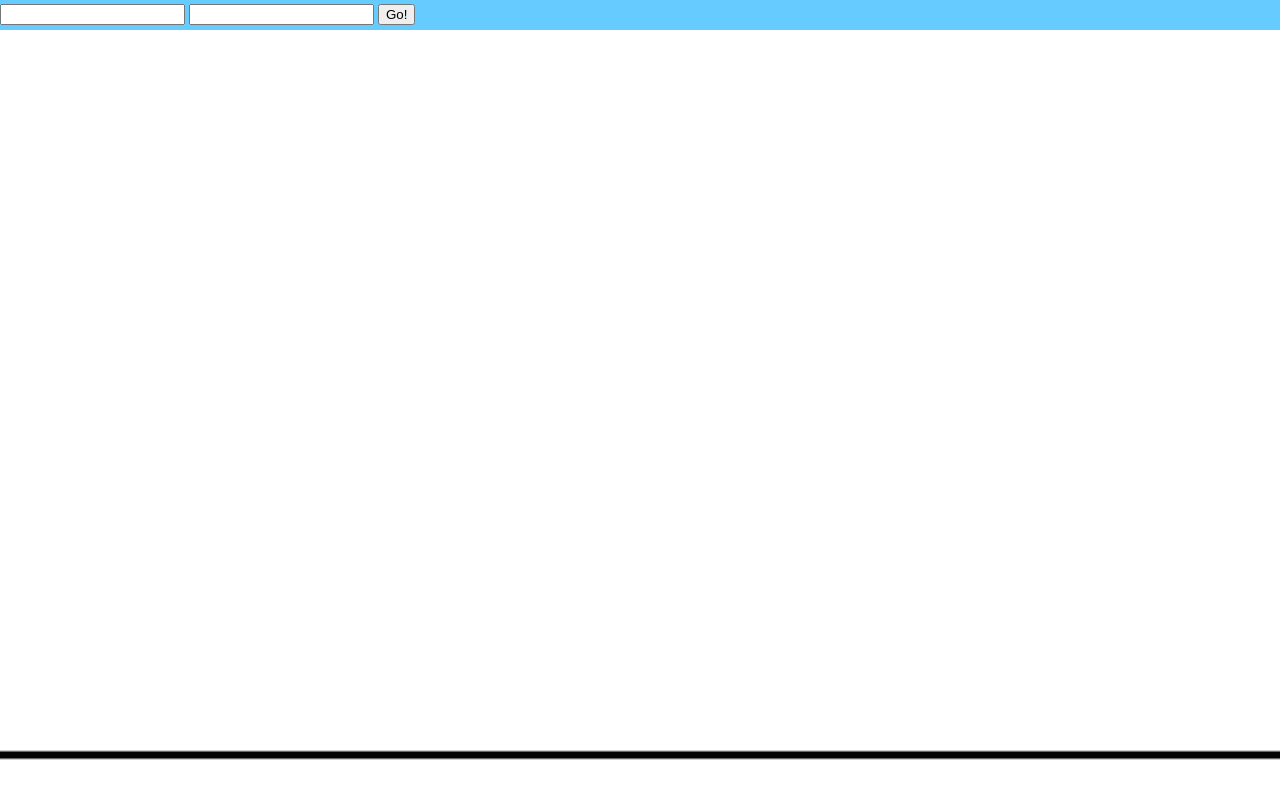
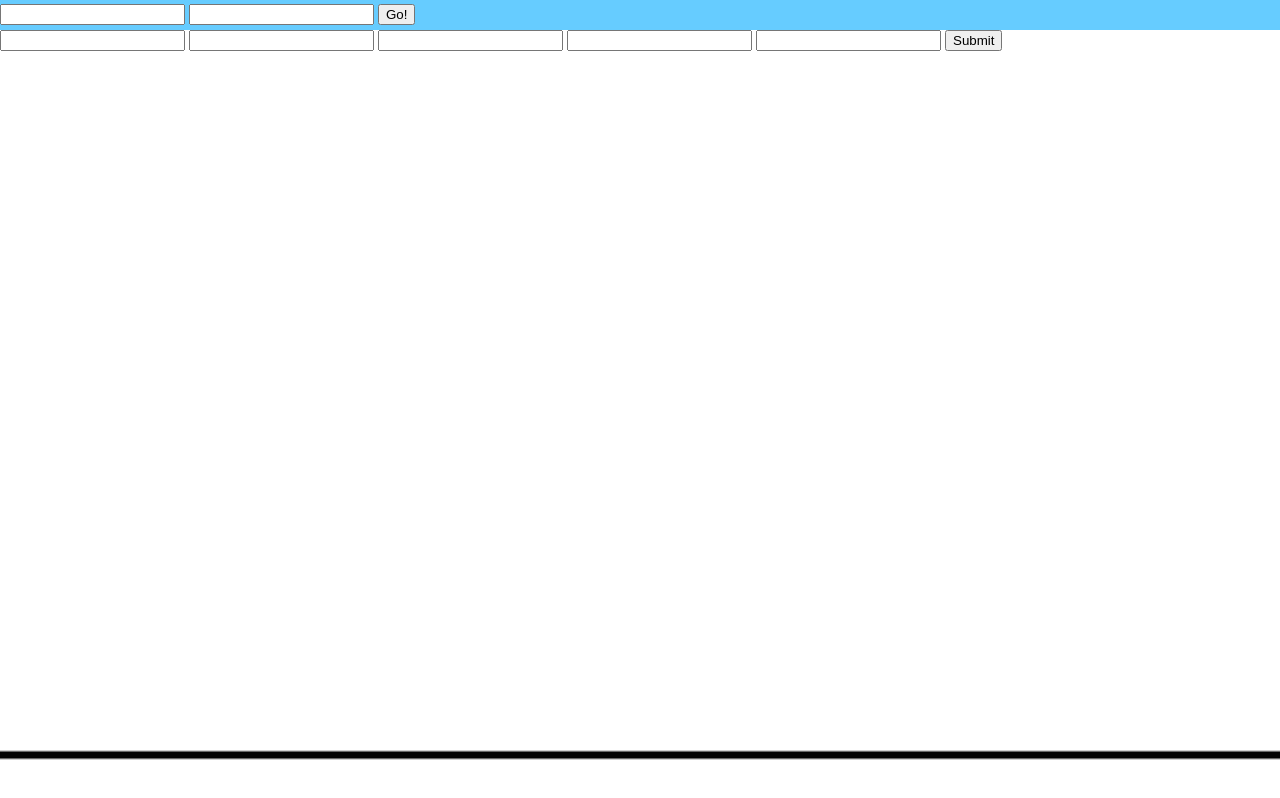
Before and after one commit to Ivuch/dharmashala, a website: page myApp/login.html in a window 1280 px wide. Drawn offline with Linux system fonts and the light colour scheme; files that its build step writes are made by us from their sources; files whose address does not match are found by name.

Commit message:
Register form

```diff
--- a/myApp/login.html
+++ b/myApp/login.html
@@ -12,6 +12,14 @@
 		</form>
 	</header>
 	<div id="content">
+		<form>
+			<input type="text" name="userName">
+			<input type="text" name="lastName">
+			<input type="email" name="email">
+			<input type="confirmEmail" name="confirmEmail">
+			<input type="password" name="password">
+			<input type="submit">
+		</form>
 	</div>
 	<footer></footer>
 	<script type="text/javascript" src="js/jquery-1.12.1.min.js"></script>
```
